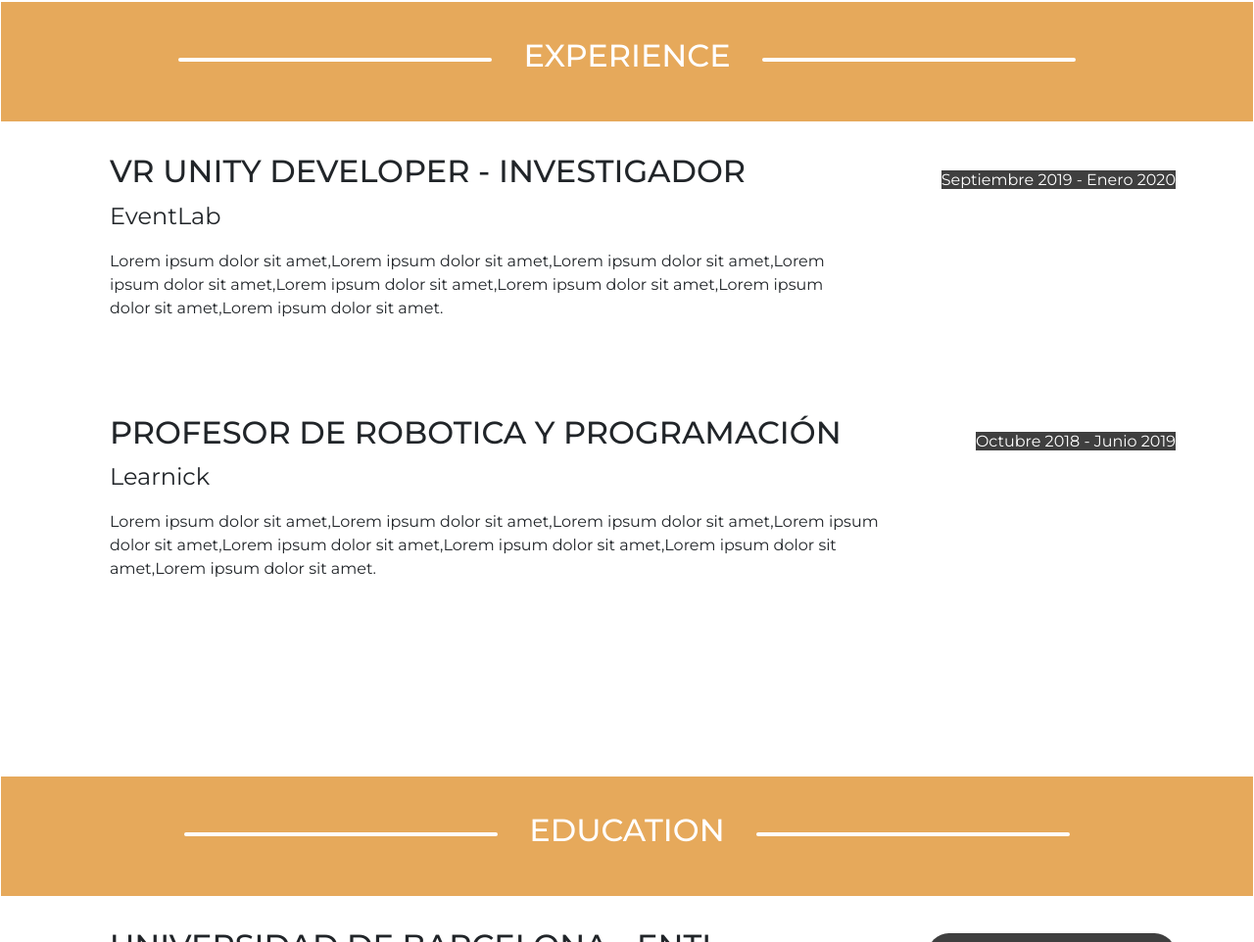
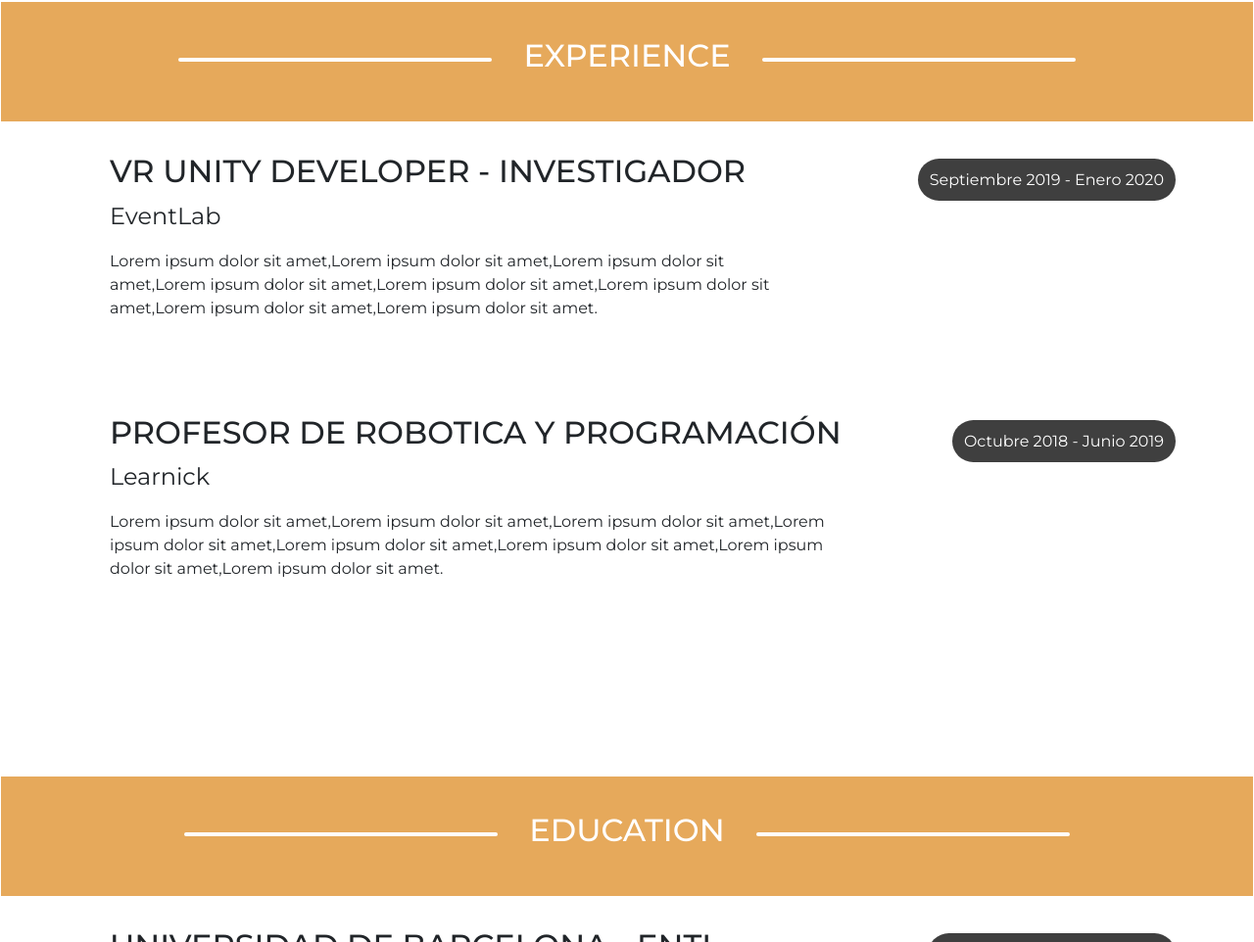
Before and after one commit to edirc98/edirc98.github.io, a website: page index.html in a window 1280 px wide. Shown: the part 1127-2089 px from the top of the page at 98% size. Drawn offline with nearby package versions, Linux system fonts and the light colour scheme.

Commit message:
Added date bg on experience dates

```diff
--- a/index.html
+++ b/index.html
@@ -88,7 +88,7 @@
                     <div class="subheading">EventLab</div>
                     <p class="information">Lorem ipsum dolor sit amet,Lorem ipsum dolor sit amet,Lorem ipsum dolor sit amet,Lorem ipsum dolor sit amet,Lorem ipsum dolor sit amet,Lorem ipsum dolor sit amet,Lorem ipsum dolor sit amet,Lorem ipsum dolor sit amet.</p>
                 </div>
-                <div class="flex-shrink-0 date"><span class="grey-bg">Septiembre 2019 - Enero 2020</span></div>
+                <div class="flex-shrink-0 date"><span class="date-bg">Septiembre 2019 - Enero 2020</span></div>
             </div>
             <div class="d-flex flex-column flex-md-row justify-content-between mb-5">
                 <div class="flex-grow-1">
@@ -96,7 +96,7 @@
                     <div class="subheading">Learnick</div>
                     <p class="information">Lorem ipsum dolor sit amet,Lorem ipsum dolor sit amet,Lorem ipsum dolor sit amet,Lorem ipsum dolor sit amet,Lorem ipsum dolor sit amet,Lorem ipsum dolor sit amet,Lorem ipsum dolor sit amet,Lorem ipsum dolor sit amet.</p>
                 </div>
-                <div class="flex-shrink-0 date"><span class="grey-bg">Octubre 2018 - Junio 2019</span></div>
+                <div class="flex-shrink-0 date"><span class="date-bg">Octubre 2018 - Junio 2019</span></div>
             </div>
   		</section>
 
```
